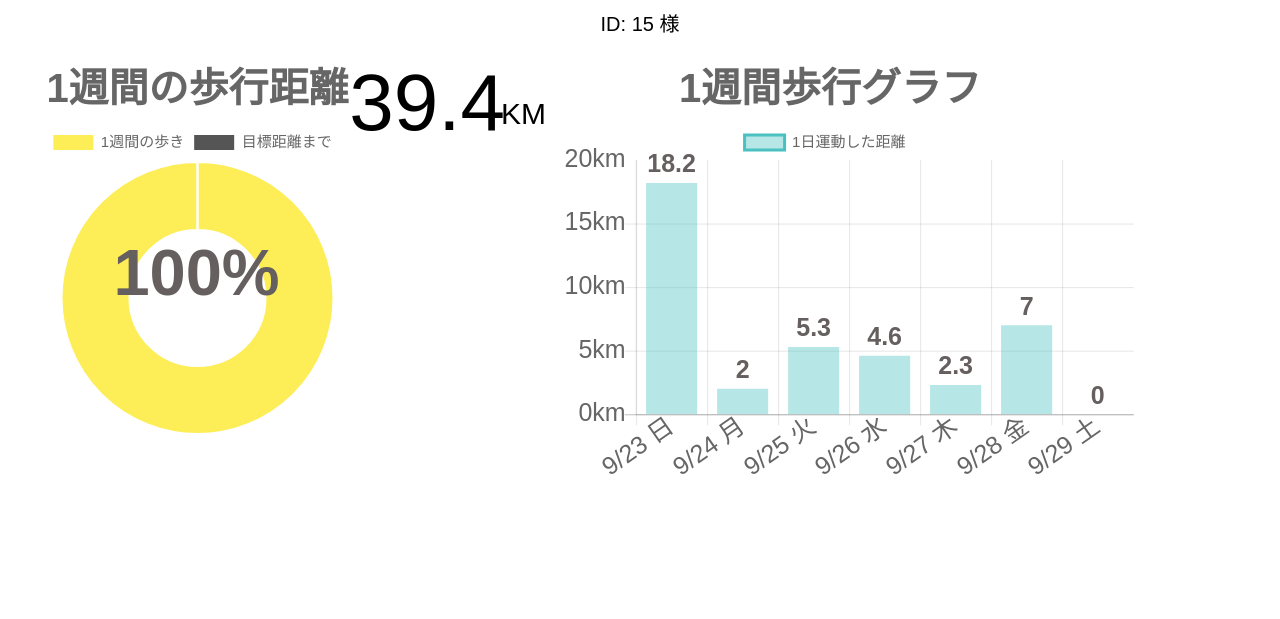
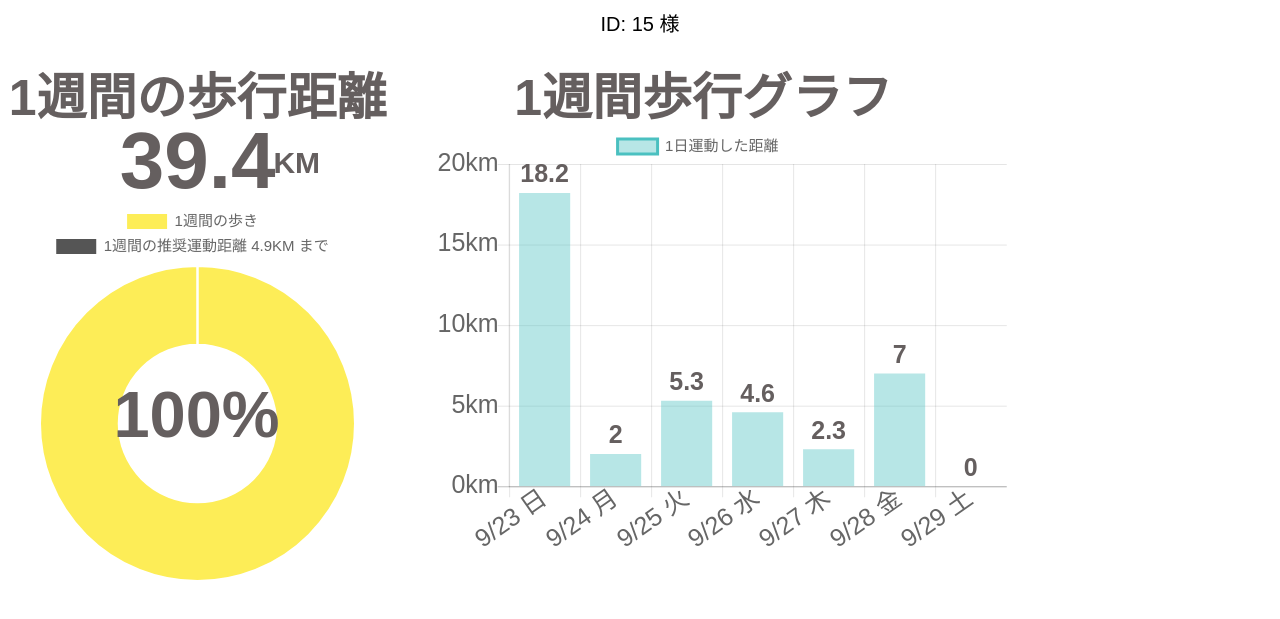
Before and after one commit to asaponhi/2018_procon_wellness, a PHP site: page /DISPLAY_RESULT.html in a window 1280 px wide. Shown: the top 619 px of the page. Run offline with PHP 8.4, Linux system fonts and the light colour scheme.

Commit message:
upgrade Graph near complete
イメージしていた完成系に近づいている

```diff
--- a/2018_procon_wellness/DISPLAY_RESULT.html
+++ b/2018_procon_wellness/DISPLAY_RESULT.html
@@ -18,15 +18,19 @@
 
     <div class="graph-oneweek">
       <div class="graph graph-doughnut">
+        <div class="graph title graph-doughnut-title">1週間の歩行距離</div>
+        <div id="myDoughnut-distance_weekly_sum"></div>
+        <div class="myDoughnut-distance_weekly_sum_unit"> KM</div>
         <canvas id="myDoughnutChart" style="position:relative;width:2000px; height:2000px;"></canvas>
-        <div class="myDoughnut-side">
+        <!-- <div class="myDoughnut-side">
           <div id="myDoughnut-distance_weekly_sum"></div>
           <div class="myDoughnut-distance_weekly_sum_unit"> KM</div>
 
           <p id="myDoughnut-result"></p>
-        </div>
+        </div> -->
       </div>
       <div class="graph graph-bar">
+        <div class="graph title graph-bar-title">1週間歩行グラフ</div>
         <canvas id="myBarChart" style="position:relative;width:2800px; height:2000px;"></canvas>
       </div>
     </div>
--- a/2018_procon_wellness/DISPLAY_RESULT_STYLE.css
+++ b/2018_procon_wellness/DISPLAY_RESULT_STYLE.css
@@ -14,30 +14,48 @@
 }
 .graph-oneweek{
   /* float: left; */
+  position: relative;
 }
 .graph{
-  /* display: inline-block; */
-  float: left;
+  display: inline-block;
+  /* float: left; */
+  font-family: "Arial";
+  font-weight:bold;
+  color: #655f5f;
+  text-align: center;
+
+}
+.title{
+  /* font-size: 10px; */
+  font-size: 50px;
 }
 .graph-doughnut{
   width: 30%;
   height: auto;
+  /* margin-top:3%;  */
+  /* margin-right: 10%; */
+  /* display: inline-block; */
   position: relative;
-  margin-right: 10%;
-  /* display: inline-block; */
+
 }
 #myDoughnut-distance_weekly_sum{
-  position: absolute;
-  left:90%;
-  top:0%;
+  text-align: center;
+  /* position: absolute; */
+  /* left:90%; */
+  /* top:0%; */
   font-size: 80px;
   font-family: "Arial";
-  font-style: "bold";
+  font-weight:bold;
+  line-height: 0.8;
+  /* border-bottom: solid 3px #87CEFA; */
+  margin-bottom: 3%;
 }
 .myDoughnut-distance_weekly_sum_unit{
   position: absolute;
-  left:130%;
-  top:10%;
+  left:70%;
+  top:17%;
+  /* left:130%;
+  top:10%; */
   font-size: 30px;
   font-family: "Arial";
   font-style: "bold";
@@ -46,5 +64,6 @@
 .graph-bar{
   width: 50%;
   height: auto;
+  position: absolute;
   /* display: inline-block; */
 }
--- a/2018_procon_wellness/js/chart/GRAGH_BAR.js
+++ b/2018_procon_wellness/js/chart/GRAGH_BAR.js
@@ -118,7 +118,7 @@ var Gragh_Bar = function() {
 
     type: 'doughnut',
     data: {
-      labels: ["1週間の歩き", "目標距離まで"],
+      labels: ["1週間の歩き", "1週間の推奨運動距離 "+String(achievement_distance)+"KM まで"],
       datasets: [{
         backgroundColor: [
           // "#f1c40f",
@@ -138,13 +138,13 @@ var Gragh_Bar = function() {
       }]
     },
     options: {
-      title: {
-        display: true,
-        fontFamily:'Arial',
-        fontSize: 40,
-        text: '1週間の歩行距離',
-        // padding:-10,
-      },
+      // title: {
+      //   display: true,
+      //   fontFamily:'Arial',
+      //   fontSize: 40,
+      //   text: '1週間の歩行距離',
+      //   // padding:-10,
+      // },
       legend: { //凡例
         display: true,
         labels: {
@@ -203,12 +203,12 @@ var Gragh_Bar = function() {
     },
     //オプションの設定
     options: {
-      title: {
-        display: true,
-        fontFamily:'Arial',
-        text: '1週間歩行グラフ',
-        fontSize: 40,
-      },
+      // title: {
+      //   display: true,
+      //   fontFamily:'Arial',
+      //   text: '1週間歩行グラフ',
+      //   fontSize: 40,
+      // },
       legend: { //凡例
         display: true,
         labels: {
```
